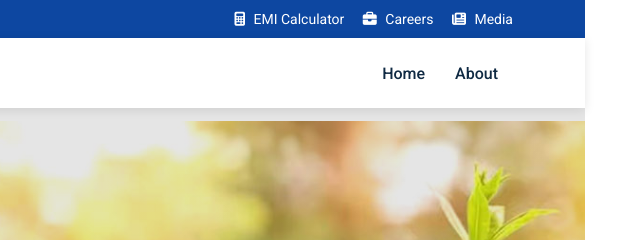
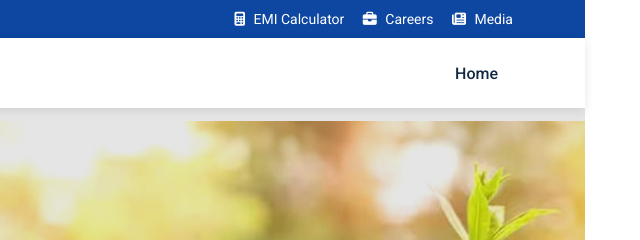
Before and after one commit to Nagendrap924/NAVODAYA_WEBSITE, a plain HTML site: page index.html in a window 1280 px wide. Shown: the top 240 px of the page, 695-1335 px from the left, 640 px wide, since content can reach past the window. Drawn offline with Linux system fonts and the light colour scheme.

Commit message:
Update index.html

```diff
--- a/index.html
+++ b/index.html
@@ -43,16 +43,16 @@
             <nav class="main-nav">
                 <ul>
                     <li><a href='index.html'>Home</a></li>
-                    <li>
+                  <!--  <li>
                         <a>About</a>
                         <ul class="dropdown-menu">
                             <li><a href='about.html'>Overview</a></li>
-                           <!-- <li><a href='chairman.html'>Chairman</a></li>
+                            <li><a href='chairman.html'>Chairman</a></li>
                             <li><a href='smanagement.html'>Senior Management</a></li>
-                            <li><a href='well_wishers.html'>Well Wishers</a></li> -->
+                            <li><a href='well_wishers.html'>Well Wishers</a></li>
                             <li><a href='branches.html'>Branches</a></li>
                         </ul>
-                    </li>
+                    </li> -->
                  <!--   <li>
                         <a href='deposits.html'>Deposits</a>
                         <ul class="dropdown-menu">
```
